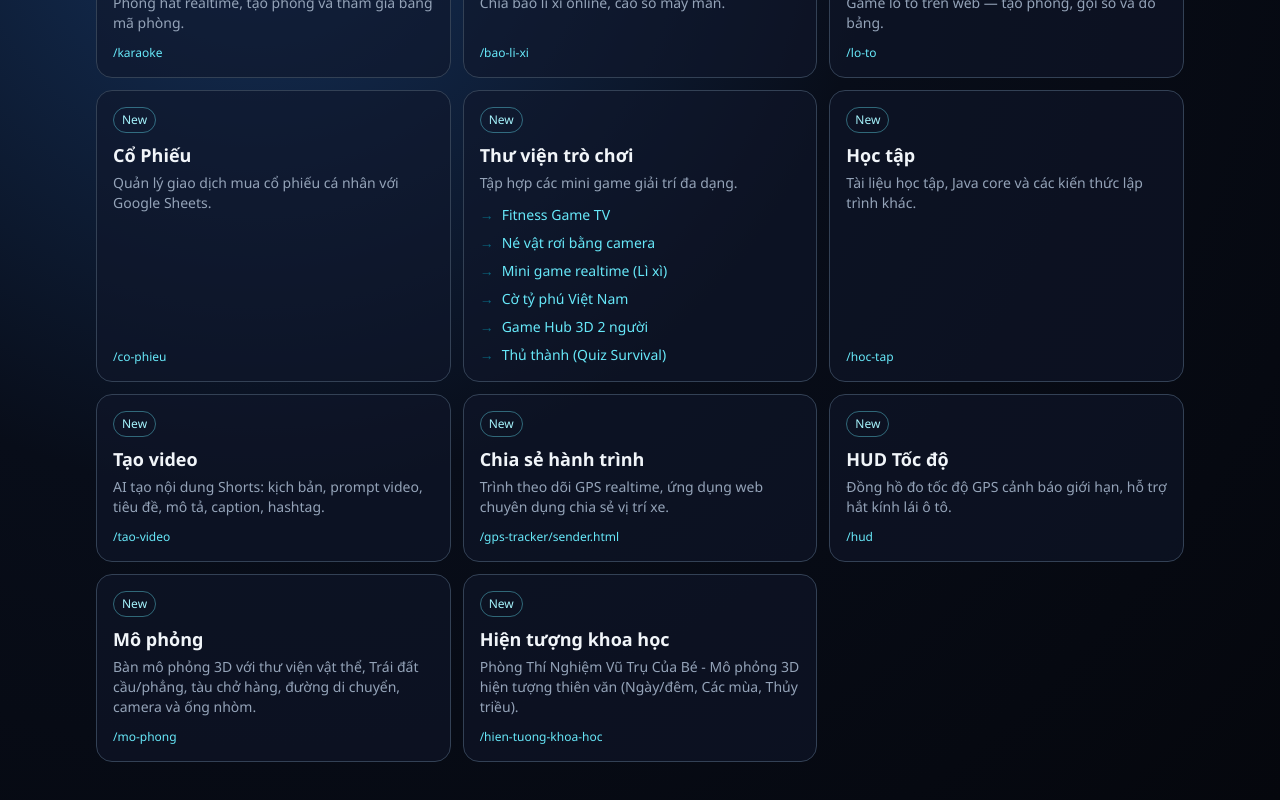
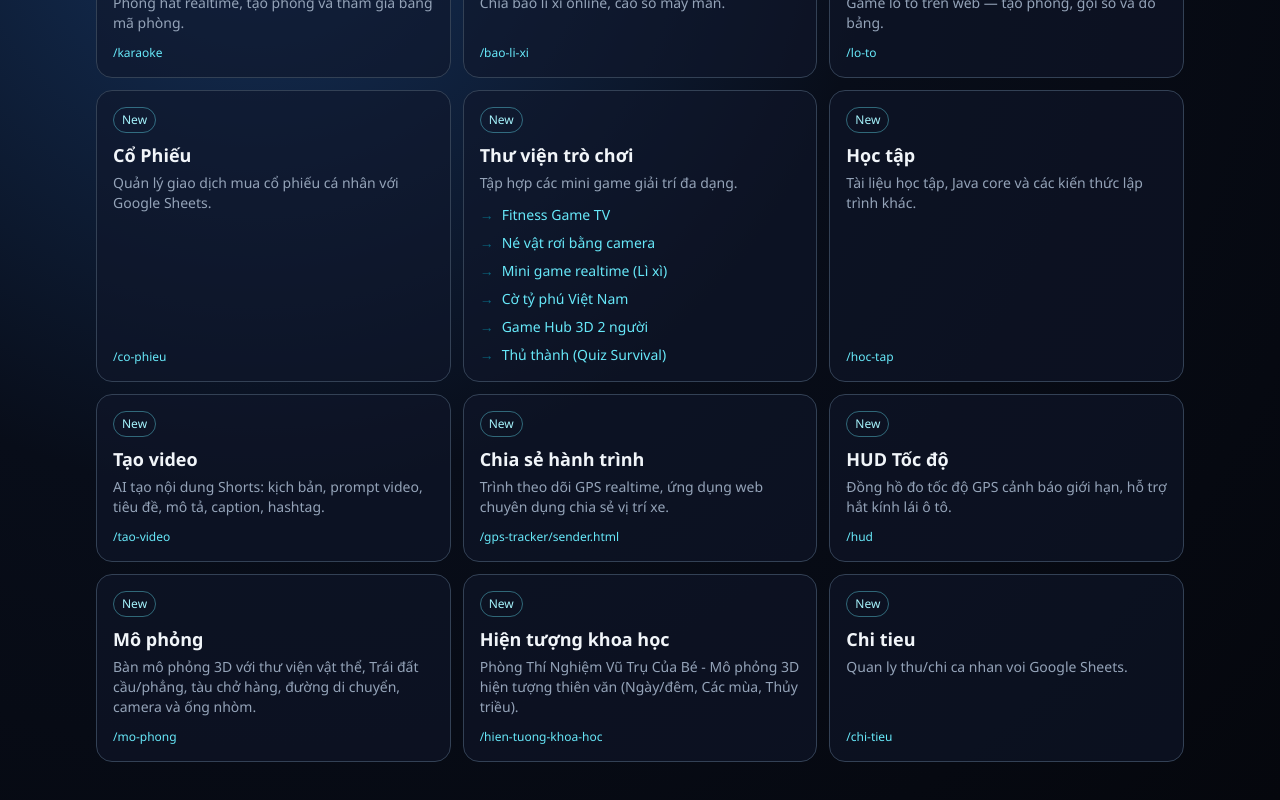
Before and after one commit to vlhquang/karaoke, a Next.js app in the folder apps/frontend/: page / in a window 1280 px wide. Shown: the part 360-1160 px from the top of the page. Built offline with nearby package versions, Linux system fonts and the light colour scheme.

Commit message:
addition ChiTieu

```diff
--- a/apps/frontend/package.json
+++ b/apps/frontend/package.json
@@ -38,12 +38,14 @@
     "@types/cors": "^2.8.17",
     "@types/express": "^4.17.21",
     "@types/leaflet": "^1.9.21",
+    "@next/eslint-plugin-next": "^16.2.10",
     "@types/node": "^22.10.5",
     "@types/react": "^19.0.2",
     "@types/react-dom": "^19.0.2",
     "@types/three": "^0.184.1",
     "autoprefixer": "^10.4.20",
     "eslint": "^9.17.0",
+    "eslint-config-next": "^16.2.10",
     "postcss": "^8.4.49",
     "tailwindcss": "^3.4.16",
     "typescript": "^5.7.3"
--- a/apps/frontend/src/app/page.tsx
+++ b/apps/frontend/src/app/page.tsx
@@ -74,6 +74,12 @@ export default function HomePage() {
       title: "Hiện tượng khoa học",
       description: "Phòng Thí Nghiệm Vũ Trụ Của Bé - Mô phỏng 3D hiện tượng thiên văn (Ngày/đêm, Các mùa, Thủy triều).",
       badge: "New"
+    },
+    {
+      href: "/chi-tieu",
+      title: "Chi tieu",
+      description: "Quan ly thu/chi ca nhan voi Google Sheets.",
+      badge: "New"
     }
   ];
 
```
Also changed, not shown: 2 other files (tests, documents, lock files or other folders).
